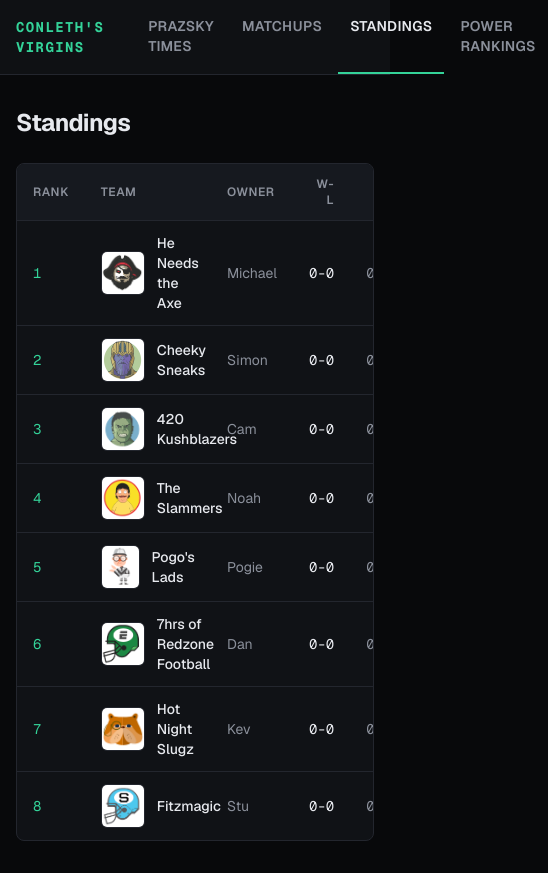
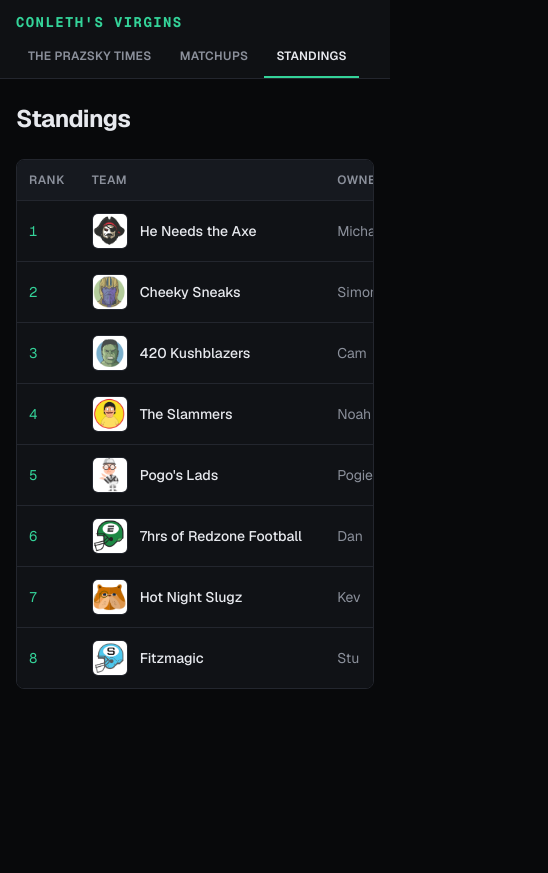
Before and after one commit to michaelmckay24/conleths-virgins, a Next.js app: page /standings in a window 390 px wide. Shown: the whole page, 548 px wide, since content can reach past the window. After the commit the page ends 844 px from the top, so only its background shows below. Built offline with nearby package versions, Linux system fonts and the light colour scheme.

Commit message:
Fix responsive layout for mobile (nav, standings, matchups, power rankings, articles)

```diff
--- a/app/_components/NavBar.tsx
+++ b/app/_components/NavBar.tsx
@@ -4,7 +4,7 @@ import Link from "next/link";
 import { usePathname } from "next/navigation";
 
 const TABS = [
-  { href: "/prazsky-times", label: "Prazsky Times" },
+  { href: "/prazsky-times", label: "The Prazsky Times" },
   { href: "/matchups", label: "Matchups" },
   { href: "/standings", label: "Standings" },
   { href: "/power-rankings", label: "Power Rankings" },
@@ -15,18 +15,18 @@ export default function NavBar() {
 
   return (
     <header className="sticky top-0 z-10 border-b border-border bg-surface/95 backdrop-blur">
-      <div className="mx-auto flex max-w-4xl items-center gap-8 px-4 sm:px-6">
-        <span className="py-4 font-mono text-sm font-bold tracking-widest text-accent uppercase">
+      <div className="mx-auto flex max-w-4xl flex-col px-4 sm:flex-row sm:items-center sm:gap-8 sm:px-6">
+        <span className="pt-3 pb-1 font-mono text-sm font-bold tracking-widest text-accent uppercase sm:py-4">
           Conleth&apos;s Virgins
         </span>
-        <nav className="flex gap-1">
+        <nav className="flex min-w-0 gap-1 overflow-x-auto [scrollbar-width:none] [&::-webkit-scrollbar]:hidden">
           {TABS.map((tab) => {
             const isActive = pathname === tab.href;
             return (
               <Link
                 key={tab.href}
                 href={tab.href}
-                className={`border-b-2 px-3 py-4 text-sm font-semibold tracking-wide uppercase transition-colors ${
+                className={`shrink-0 border-b-2 px-3 py-3 text-xs font-semibold tracking-wide whitespace-nowrap uppercase transition-colors sm:py-4 sm:text-sm ${
                   isActive
                     ? "border-accent text-foreground"
                     : "border-transparent text-muted hover:text-foreground"
--- a/app/layout.tsx
+++ b/app/layout.tsx
@@ -26,7 +26,7 @@ export default function RootLayout({ children }: LayoutProps<"/">) {
     >
       <body className="min-h-full flex flex-col">
         <NavBar />
-        <main className="mx-auto w-full max-w-4xl flex-1 px-4 py-8 sm:px-6">
+        <main className="mx-auto w-full max-w-4xl flex-1 px-4 py-6 sm:px-6 sm:py-8">
           {children}
         </main>
       </body>
--- a/app/matchups/page.tsx
+++ b/app/matchups/page.tsx
@@ -12,37 +12,41 @@ function MatchupCard({ matchup }: { matchup: Matchup }) {
 
   return (
     <div className="rounded-lg border border-border bg-surface p-4">
-      <div className="grid grid-cols-[1fr_auto_1fr] items-center gap-4">
+      <div className="flex flex-col gap-4 sm:grid sm:grid-cols-[1fr_auto_1fr] sm:items-center">
         <div className="flex items-center gap-3">
           <Image
             src={home.icon}
             alt={`${home.teamName} logo`}
             width={44}
             height={44}
-            className="size-11 shrink-0 rounded-md border border-border bg-surface-raised object-cover"
+            className="size-9 shrink-0 rounded-md border border-border bg-surface-raised object-cover sm:size-11"
           />
           <div>
-            <p className="font-medium text-foreground">{home.teamName}</p>
+            <p className="text-sm font-medium text-foreground sm:text-base">
+              {home.teamName}
+            </p>
             <p className="text-xs text-muted">{home.owner}</p>
           </div>
         </div>
-        <div className="flex items-center gap-2 font-mono text-2xl font-bold">
+        <div className="flex items-center justify-center gap-2 font-mono text-xl font-bold sm:text-2xl">
           <span className="text-foreground">{matchup.homeScore.toFixed(1)}</span>
           <span className="text-xs font-normal text-muted">–</span>
           <span className="text-foreground">{matchup.awayScore.toFixed(1)}</span>
         </div>
-        <div className="flex items-center justify-end gap-3">
-          <div className="text-right">
-            <p className="font-medium text-foreground">{away.teamName}</p>
-            <p className="text-xs text-muted">{away.owner}</p>
-          </div>
+        <div className="flex items-center justify-start gap-3 sm:justify-end">
           <Image
             src={away.icon}
             alt={`${away.teamName} logo`}
             width={44}
             height={44}
-            className="size-11 shrink-0 rounded-md border border-border bg-surface-raised object-cover"
+            className="order-1 size-9 shrink-0 rounded-md border border-border bg-surface-raised object-cover sm:order-2 sm:size-11"
           />
+          <div className="order-2 text-left sm:order-1 sm:text-right">
+            <p className="text-sm font-medium text-foreground sm:text-base">
+              {away.teamName}
+            </p>
+            <p className="text-xs text-muted">{away.owner}</p>
+          </div>
         </div>
       </div>
     </div>
@@ -63,7 +67,7 @@ function WeekSelector({
   onNext: () => void;
 }) {
   return (
-    <div className="mb-6 flex items-center justify-center gap-6">
+    <div className="mb-6 flex items-center justify-center gap-4 sm:gap-6">
       <button
         type="button"
         onClick={onPrev}
--- a/app/power-rankings/page.tsx
+++ b/app/power-rankings/page.tsx
@@ -11,24 +11,24 @@ function MovementIndicator({
 }) {
   if (previousRank === null) {
     return (
-      <span className="font-mono text-xs font-semibold text-accent">NEW</span>
+      <span className="shrink-0 font-mono text-xs font-semibold text-accent">NEW</span>
     );
   }
   if (rank < previousRank) {
     return (
-      <span className="font-mono text-xs font-semibold text-win">
+      <span className="shrink-0 font-mono text-xs font-semibold text-win">
         ↑ {previousRank - rank}
       </span>
     );
   }
   if (rank > previousRank) {
     return (
-      <span className="font-mono text-xs font-semibold text-loss">
+      <span className="shrink-0 font-mono text-xs font-semibold text-loss">
         ↓ {rank - previousRank}
       </span>
     );
   }
-  return <span className="font-mono text-xs text-muted">—</span>;
+  return <span className="shrink-0 font-mono text-xs text-muted">—</span>;
 }
 
 export default function PowerRankingsPage() {
@@ -51,9 +51,9 @@ export default function PowerRankingsPage() {
           return (
             <div
               key={entry.teamId}
-              className="flex items-center gap-4 rounded-lg border border-border bg-surface px-4 py-3"
+              className="flex items-center gap-3 rounded-lg border border-border bg-surface px-3 py-3 sm:gap-4 sm:px-4"
             >
-              <span className="w-6 font-mono text-lg font-bold text-accent">
+              <span className="w-5 shrink-0 font-mono text-lg font-bold text-accent sm:w-6">
                 {entry.rank}
               </span>
               <Image
@@ -61,10 +61,12 @@ export default function PowerRankingsPage() {
                 alt={`${team.teamName} logo`}
                 width={44}
                 height={44}
-                className="size-11 shrink-0 rounded-md border border-border bg-surface-raised object-cover"
+                className="size-9 shrink-0 rounded-md border border-border bg-surface-raised object-cover sm:size-11"
               />
-              <div className="flex-1">
-                <p className="font-medium text-foreground">{team.teamName}</p>
+              <div className="min-w-0 flex-1">
+                <p className="truncate font-medium text-foreground">
+                  {team.teamName}
+                </p>
                 <p className="text-xs text-muted">{team.owner}</p>
               </div>
               <MovementIndicator
--- a/app/prazsky-times/page.tsx
+++ b/app/prazsky-times/page.tsx
@@ -18,7 +18,7 @@ export default function PrazskyTimesPage() {
   return (
     <div>
       <h1 className="mb-6 text-2xl font-bold tracking-tight text-foreground">
-        Prazsky Times
+        The Prazsky Times
       </h1>
       <div className="flex flex-col gap-6">
         {sortedArticles.map((article) => (
@@ -36,7 +36,7 @@ export default function PrazskyTimesPage() {
               />
             </div>
             <div className="p-4">
-              <div className="mb-2 flex items-baseline justify-between gap-4">
+              <div className="mb-2 flex flex-col gap-1 sm:flex-row sm:items-baseline sm:justify-between sm:gap-4">
                 <h2 className="text-lg font-semibold text-foreground">
                   {article.title}
                 </h2>
--- a/app/standings/page.tsx
+++ b/app/standings/page.tsx
@@ -11,17 +11,19 @@ export default function StandingsPage() {
       <h1 className="mb-6 text-2xl font-bold tracking-tight text-foreground">
         Standings
       </h1>
-      <div className="overflow-hidden rounded-lg border border-border bg-surface">
-        <table className="w-full text-left text-sm">
+      <div className="overflow-x-auto rounded-lg border border-border bg-surface">
+        <table className="w-full min-w-[640px] text-left text-sm">
           <thead>
             <tr className="border-b border-border bg-surface-raised text-xs tracking-wider text-muted uppercase">
-              <th className="px-4 py-3 font-semibold">Rank</th>
-              <th className="px-4 py-3 font-semibold">Team</th>
-              <th className="px-4 py-3 font-semibold">Owner</th>
-              <th className="px-4 py-3 text-right font-semibold">W-L</th>
-              <th className="px-4 py-3 text-right font-semibold">PF</th>
-              <th className="px-4 py-3 text-right font-semibold">PA</th>
-              <th className="px-4 py-3 text-right font-semibold">Playoff %</th>
+              <th className="px-3 py-3 font-semibold whitespace-nowrap sm:px-4">Rank</th>
+              <th className="px-3 py-3 font-semibold whitespace-nowrap sm:px-4">Team</th>
+              <th className="px-3 py-3 font-semibold whitespace-nowrap sm:px-4">Owner</th>
+              <th className="px-3 py-3 text-right font-semibold whitespace-nowrap sm:px-4">W-L</th>
+              <th className="px-3 py-3 text-right font-semibold whitespace-nowrap sm:px-4">PF</th>
+              <th className="px-3 py-3 text-right font-semibold whitespace-nowrap sm:px-4">PA</th>
+              <th className="px-3 py-3 text-right font-semibold whitespace-nowrap sm:px-4">
+                Playoff %
+              </th>
             </tr>
           </thead>
           <tbody>
@@ -30,32 +32,34 @@ export default function StandingsPage() {
                 key={team.id}
                 className="border-b border-border last:border-0"
               >
-                <td className="px-4 py-3 font-mono text-accent">
+                <td className="px-3 py-3 font-mono text-accent sm:px-4">
                   {index + 1}
                 </td>
-                <td className="px-4 py-3 font-medium text-foreground">
+                <td className="px-3 py-3 font-medium text-foreground sm:px-4">
                   <div className="flex items-center gap-3">
                     <Image
                       src={team.icon}
                       alt={`${team.teamName} logo`}
                       width={44}
                       height={44}
-                      className="size-11 rounded-md border border-border bg-surface-raised object-cover"
+                      className="size-9 shrink-0 rounded-md border border-border bg-surface-raised object-cover sm:size-11"
                     />
-                    {team.teamName}
+                    <span className="whitespace-nowrap">{team.teamName}</span>
                   </div>
                 </td>
-                <td className="px-4 py-3 text-muted">{team.owner}</td>
-                <td className="px-4 py-3 text-right font-mono">
+                <td className="px-3 py-3 whitespace-nowrap text-muted sm:px-4">
+                  {team.owner}
+                </td>
+                <td className="px-3 py-3 text-right font-mono whitespace-nowrap sm:px-4">
                   {team.wins}-{team.losses}
                 </td>
-                <td className="px-4 py-3 text-right font-mono text-muted">
+                <td className="px-3 py-3 text-right font-mono whitespace-nowrap text-muted sm:px-4">
                   {team.pointsFor.toFixed(1)}
                 </td>
-                <td className="px-4 py-3 text-right font-mono text-muted">
+                <td className="px-3 py-3 text-right font-mono whitespace-nowrap text-muted sm:px-4">
                   {team.pointsAgainst.toFixed(1)}
                 </td>
-                <td className="px-4 py-3 text-right font-mono text-muted">
+                <td className="px-3 py-3 text-right font-mono whitespace-nowrap text-muted sm:px-4">
                   {team.playoffOdds}%
                 </td>
               </tr>
```
